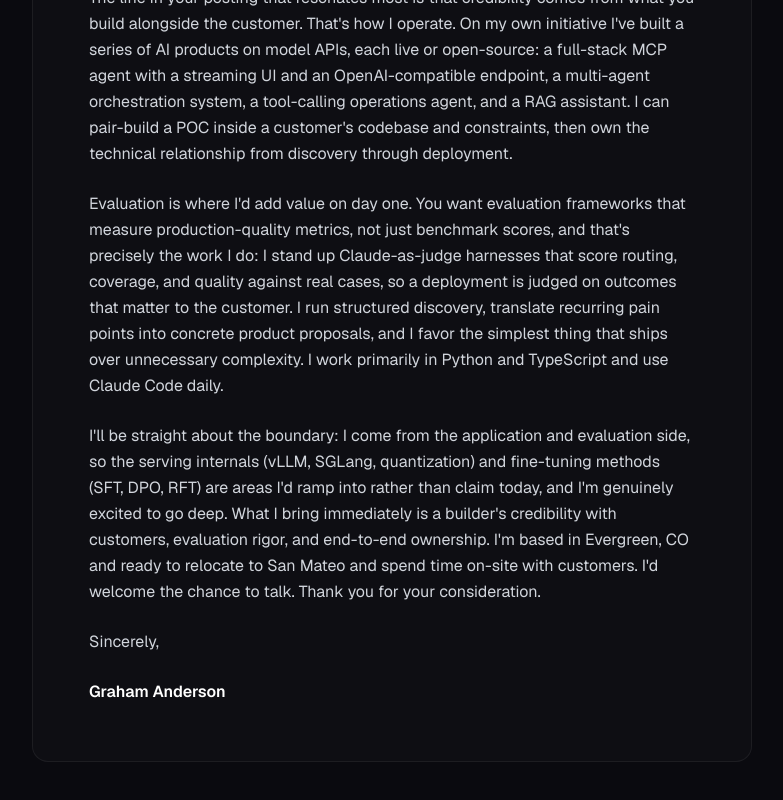
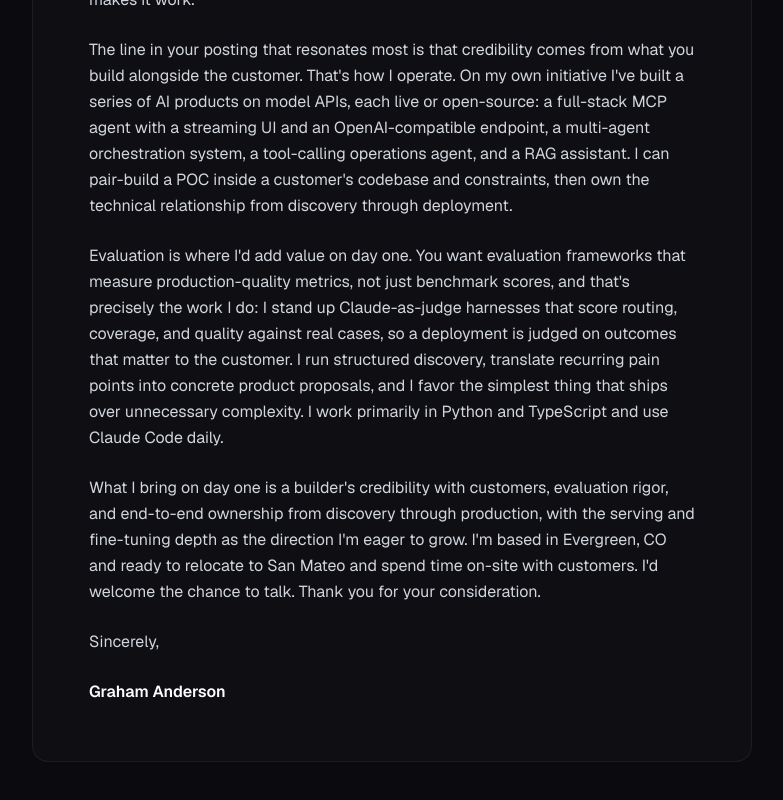
Before and after one commit to Gramman87/portfolio, a Next.js app: page /cover-letter/fireworks-fde in a window 1280 px wide. Shown: the part 608-1408 px from the top of the page, without its empty margins (248-1031 px from the left). Built offline with nearby package versions, Linux system fonts and the light colour scheme.

Commit message:
Soften and relocate honesty line in Fireworks cover letter

```diff
--- a/app/cover-letter/fireworks-fde/page.tsx
+++ b/app/cover-letter/fireworks-fde/page.tsx
@@ -10,10 +10,10 @@ export default function FireworksFdeCoverLetter() {
     <LetterDoc
       greeting="Dear Fireworks Hiring Team,"
       paragraphs={[
-        "I'm applying for the AI Field Engineer role. Fireworks powers the kind of product I build in my own time: applications with frontier model capability baked into the core. Many of your customers exist because of GenAI, and so does the work I care about most. I've spent five years partnering with customers and client teams to turn ambiguous goals into shipped, tested software, and sitting on the Fireworks side of that, embedding with a customer's engineers to get them into production, is exactly the work I want.",
+        "I'm applying for the AI Field Engineer role. Fireworks powers the kind of product I build in my own time: applications with frontier model capability baked into the core. Many of your customers exist because of GenAI, and so does the work I care about most. I've spent five years partnering with customers and client teams to turn ambiguous goals into shipped, tested software, and sitting on the Fireworks side of that, embedding with a customer's engineers to get them into production, is exactly the work I want. I've built on top of the inference layer for years, and part of what draws me here is going deeper into the serving and fine-tuning platform that makes it work.",
         "The line in your posting that resonates most is that credibility comes from what you build alongside the customer. That's how I operate. On my own initiative I've built a series of AI products on model APIs, each live or open-source: a full-stack MCP agent with a streaming UI and an OpenAI-compatible endpoint, a multi-agent orchestration system, a tool-calling operations agent, and a RAG assistant. I can pair-build a POC inside a customer's codebase and constraints, then own the technical relationship from discovery through deployment.",
         "Evaluation is where I'd add value on day one. You want evaluation frameworks that measure production-quality metrics, not just benchmark scores, and that's precisely the work I do: I stand up Claude-as-judge harnesses that score routing, coverage, and quality against real cases, so a deployment is judged on outcomes that matter to the customer. I run structured discovery, translate recurring pain points into concrete product proposals, and I favor the simplest thing that ships over unnecessary complexity. I work primarily in Python and TypeScript and use Claude Code daily.",
-        "I'll be straight about the boundary: I come from the application and evaluation side, so the serving internals (vLLM, SGLang, quantization) and fine-tuning methods (SFT, DPO, RFT) are areas I'd ramp into rather than claim today, and I'm genuinely excited to go deep. What I bring immediately is a builder's credibility with customers, evaluation rigor, and end-to-end ownership. I'm based in Evergreen, CO and ready to relocate to San Mateo and spend time on-site with customers. I'd welcome the chance to talk. Thank you for your consideration.",
+        "What I bring on day one is a builder's credibility with customers, evaluation rigor, and end-to-end ownership from discovery through production, with the serving and fine-tuning depth as the direction I'm eager to grow. I'm based in Evergreen, CO and ready to relocate to San Mateo and spend time on-site with customers. I'd welcome the chance to talk. Thank you for your consideration.",
       ]}
     />
   );
```
